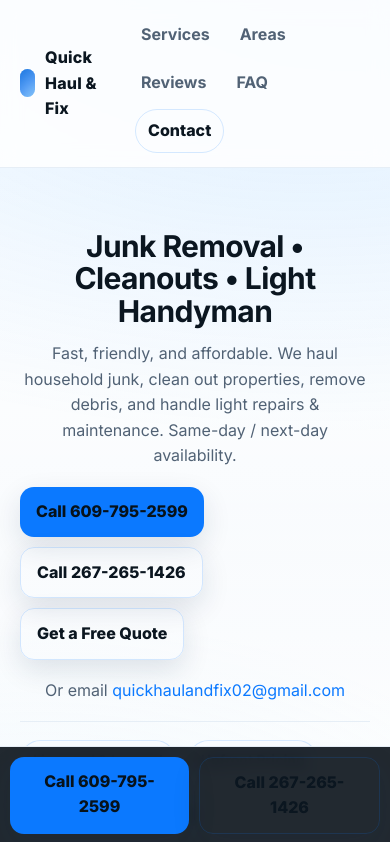
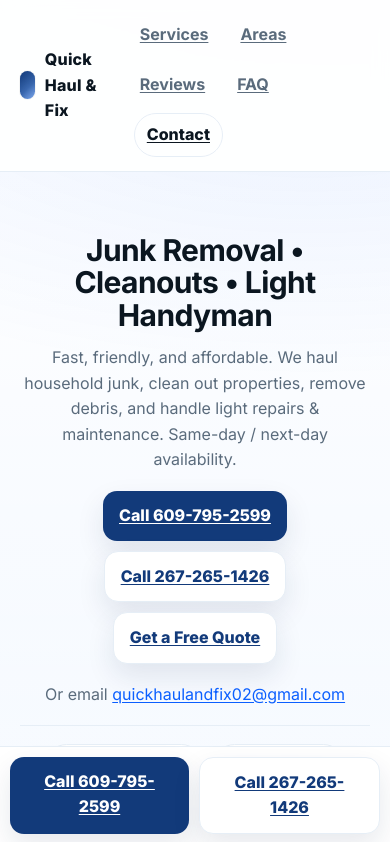
Before and after one commit to quickandfix/quickandfix.github.io, a plain HTML site: page index.html in a window 390 px wide. Shown: the top 842 px of the page. Drawn offline with Linux system fonts and the light colour scheme.

Commit message:
Update index.html

```diff
--- a/index.html
+++ b/index.html
@@ -5,7 +5,7 @@
 <meta name="viewport" content="width=device-width, initial-scale=1" />
 <title>Quick Haul & Fix — Junk Removal • Cleanouts • Light Handyman</title>
 <meta name="description" content="Fast, friendly, affordable junk removal & light handyman services across Philadelphia and nearby. Same-day / next-day availability. Call 609-795-2599 or 267-265-1426.">
-<meta name="theme-color" content="#0e1720">
+<meta name="theme-color" content="#ffffff">
 <link rel="preconnect" href="https://fonts.gstatic.com" crossorigin>
 <link rel="preconnect" href="https://fonts.googleapis.com" crossorigin>
 <link href="https://fonts.googleapis.com/css2?family=Inter:wght@400;600;700;800&display=swap" rel="stylesheet">
@@ -33,113 +33,115 @@
 </script>
 
 <style>
-  /* ========== Base / Theme ========== */
+  /* ===== Base (Light-Only, Navy Brand) ===== */
   *,*::before,*::after{box-sizing:border-box}
   html,body{height:100%;margin:0}
   :root{
-    --bg:#0e1720; --bg-2:#0b131b; --panel:#111c26;
-    --text:#eaf2f6; --muted:#a8bdcc; --muted-2:#8ea4b4;
-    --brand:#3aa0ff; --brand-2:#7fc3ff; --accent:#cfe8ff;
-    --card:#12202c; --card-2:#0f1b25;
-    --radius:16px; --radius-sm:12px; --shadow:0 14px 38px rgba(0,0,0,.35); --max:1140px;
-    --focus:0 0 0 3px rgba(58,160,255,.35), 0 0 0 1px rgba(255,255,255,.15) inset;
+    /* Professional light palette with navy primary */
+    --bg:#f6faff;          /* page background */
+    --bg-2:#eef5ff;        /* soft gradient stop */
+    --panel:#ffffff;       /* panels / topbar */
+    --text:#0b1620;        /* primary text */
+    --muted:#5a6b7c;       /* secondary text */
+    --muted-2:#6c7f91;     /* tertiary text */
 
-    --ring:rgba(255,255,255,.1); --hair:rgba(255,255,255,.08);
-  }
-  @media (prefers-color-scheme: light) {
-    :root{
-      --bg:#f7fbff; --bg-2:#f2f7fc; --panel:#ffffff;
-      --text:#0b1620; --muted:#516275; --muted-2:#6a7d90;
-      --brand:#0b79ff; --brand-2:#6bb7ff; --accent:#0b79ff;
-      --card:#ffffff; --card-2:#f9fcff;
-      --ring:rgba(11,121,255,.16); --hair:#e6eef6;
-      --shadow:0 10px 28px rgba(15,40,70,.12);
-    }
+    --brand:#123A7A;       /* NAVY (matches shirts) */
+    --brand-2:#3E6DB5;     /* navy tint for badges etc. */
+    --accent:#0B5FFF;      /* bright link/accent blue */
+
+    --card:#ffffff;        /* card base */
+    --card-2:#f9fbff;      /* subtle card gradient end */
+
+    --hair:#e6eef6;        /* hairline borders */
+    --ring:rgba(17,85,204,.18); /* interactive ring */
+    --focus:0 0 0 3px rgba(11,95,255,.25), 0 0 0 1px rgba(11,95,255,.35) inset;
+
+    --radius:16px; --radius-sm:12px; --max:1140px;
+    --shadow:0 12px 28px rgba(20,40,80,.10);
   }
   body{
     font-family:Inter, system-ui, -apple-system, Segoe UI, Roboto, Arial, sans-serif;
     color:var(--text);
     background:
-      radial-gradient(1100px 600px at 90% -10%, rgba(58,160,255,.14), transparent 60%),
-      radial-gradient(900px 520px at 10% 110%, rgba(125,211,255,.12), transparent 60%),
-      linear-gradient(180deg,var(--bg), var(--bg-2) 60%, var(--panel));
-    line-height:1.6;
-    text-rendering:optimizeLegibility;
+      radial-gradient(1000px 500px at 85% -20%, rgba(11,95,255,.08), transparent 60%),
+      linear-gradient(180deg,var(--bg), var(--bg-2) 48%, var(--bg));
+    line-height:1.6; text-rendering:optimizeLegibility;
   }
-  a{color:var(--accent);text-decoration:none}
-  a:focus-visible, button:focus-visible, .btn:focus-visible, .input:focus-visible, textarea:focus-visible, select:focus-visible{
-    outline:none; box-shadow:var(--focus); border-radius:10px
-  }
+  a{color:var(--accent);text-decoration:underline;text-underline-offset:2px}
+  a:hover{text-decoration-thickness:2px}
   .wrap{max-width:var(--max);margin:0 auto;padding:0 20px}
   .center{text-align:center}
+  .center .chips,.center .areas,.center .actions{justify-content:center}
 
-  /* ========== Topbar ========== */
+  /* ===== Topbar ===== */
   .topbar{
     position:sticky; top:0; z-index:60;
-    background:rgba(10,18,26,.75);
-    backdrop-filter:blur(10px);
-    border-bottom:1px solid var(--hair);
+    background:rgba(255,255,255,.9);
+    backdrop-filter:blur(8px);
+    border-bottom:1px solid var(--hair)
   }
-  @media (prefers-color-scheme: light) {.topbar{background:rgba(255,255,255,.8)}}
   .topbar .inner{display:flex;align-items:center;gap:14px;padding:14px 20px}
   .brand{display:flex;align-items:center;gap:10px;font-weight:800;letter-spacing:.2px}
   .badge{
     width:28px;height:28px;border-radius:10px;
-    background:linear-gradient(135deg,#1f7ae5,#60a5fa 55%,#9bd4ff);
-    box-shadow:0 6px 16px rgba(28,117,217,.35) inset, 0 0 0 1px rgba(255,255,255,.08)
+    background:linear-gradient(135deg,#123A7A,#3E6DB5 58%,#8DB9FF);
+    box-shadow:0 6px 16px rgba(18,58,122,.25) inset, 0 0 0 1px rgba(0,0,0,.04)
   }
-  nav{margin-left:auto;display:flex;gap:6px;align-items:center;flex-wrap:wrap}
+  nav{margin-left:auto;display:flex;gap:8px;align-items:center;flex-wrap:wrap}
   nav a{color:var(--muted);font-weight:700;padding:8px 12px;border-radius:999px;white-space:nowrap}
-  nav a:hover{background:var(--ring);color:var(--text)}
-  .cta-top{margin-left:6px;padding:8px 12px;border:1px solid var(--ring);border-radius:999px;color:var(--text);font-weight:800}
+  nav a:hover{background:var(--hair);color:var(--text)}
+  .cta-top{margin-left:6px;padding:8px 12px;border:1px solid var(--hair);border-radius:999px;color:var(--text);font-weight:800}
 
-  /* ========== Hero ========== */
+  /* ===== Hero ===== */
   .hero{
-    padding:56px 0 26px;
-    border-bottom:1px solid var(--hair);
+    padding:56px 0 28px;border-bottom:1px solid var(--hair);
     background:
-      radial-gradient(1400px 700px at 80% -20%, rgba(58,160,255,.18), transparent 60%),
+      radial-gradient(1200px 600px at 80% -20%, rgba(11,95,255,.10), transparent 60%),
       linear-gradient(180deg, var(--panel), transparent);
   }
-  .hero h1{font-size:clamp(30px,6.4vw,48px);line-height:1.08;margin:6px 0 14px;letter-spacing:-.02em}
+  .hero h1{font-size:clamp(30px,6.2vw,48px);line-height:1.08;margin:6px 0 14px;letter-spacing:-.02em}
   .hero p{color:var(--muted);font-size:clamp(16px,2.6vw,19px);margin:0 0 18px}
   .actions{display:flex;flex-wrap:wrap;gap:10px;margin:18px 0}
-  .btn{appearance:none;border:0;cursor:pointer;padding:12px 16px;border-radius:14px;font-weight:800;background:var(--brand);color:#07121a;box-shadow:var(--shadow);transition:transform .05s ease}
-  .btn:hover{transform:translateY(-1px)}
+  .btn{
+    appearance:none;border:0;cursor:pointer;padding:12px 16px;border-radius:14px;font-weight:800;
+    background:var(--brand); color:#ffffff; box-shadow:var(--shadow); transition:transform .05s ease, box-shadow .2s ease
+  }
+  .btn:hover{transform:translateY(-1px); box-shadow:0 14px 32px rgba(18,58,122,.20)}
   .btn:active{transform:translateY(0)}
-  .btn.alt{background:transparent;color:var(--text);border:1px solid var(--ring)}
+  .btn.alt{background:#ffffff;color:var(--brand);border:1px solid var(--hair)}
+  .btn:focus-visible{outline:none; box-shadow:var(--focus)}
 
   .chips{display:flex;gap:12px;flex-wrap:wrap;padding:18px 0 22px;border-top:1px solid var(--hair)}
-  .chip{padding:8px 12px;border:1px solid var(--ring);border-radius:999px;color:var(--muted);font-weight:700;font-size:14px;background:linear-gradient(180deg,var(--card-2),var(--card))}
+  .chip{padding:8px 12px;border:1px solid var(--hair);border-radius:999px;color:var(--muted);font-weight:700;font-size:14px;background:linear-gradient(180deg,#ffffff,var(--card-2))}
 
-  /* ========== Sections ========== */
+  /* ===== Sections ===== */
   section{padding:42px 0}
   h2{font-size:clamp(22px,4.6vw,30px);margin:0 0 10px;text-align:center;letter-spacing:-.01em}
   .sub{color:var(--muted);margin:-4px 0 18px;text-align:center}
   .muted{color:var(--muted)}
 
-  /* ========== Grid & Cards ========== */
+  /* ===== Grid & Cards ===== */
   .grid{display:grid;gap:16px;grid-template-columns:repeat(12,1fr)}
   .col-6{grid-column:span 6} .col-4{grid-column:span 4}
   @media (max-width:920px){.col-6,.col-4{grid-column:1/-1}}
   .card{
     background:linear-gradient(180deg,var(--card),var(--card-2));
-    border:1px solid var(--hair);
-    border-radius:var(--radius);
-    box-shadow:var(--shadow);
-    padding:18px
+    border:1px solid var(--hair); border-radius:var(--radius); box-shadow:var(--shadow); padding:18px
   }
   .card h3{margin:6px 0 8px;letter-spacing:-.01em}
 
-  /* ========== Area Pills ========== */
+  /* ===== Areas Pills ===== */
   .areas{display:flex;gap:12px;flex-wrap:wrap;justify-content:center}
-  .pill{background:linear-gradient(180deg,var(--card-2),var(--card));border:1px solid var(--ring);padding:10px 14px;border-radius:12px;font-weight:800}
+  .pill{background:linear-gradient(180deg,#ffffff,var(--card-2));border:1px solid var(--hair);padding:10px 14px;border-radius:12px;font-weight:800}
 
-  /* ========== Steps ========== */
+  /* ===== Steps ===== */
   .step{display:flex;gap:12px;align-items:flex-start;justify-content:flex-start}
-  .step .num{width:30px;height:30px;display:grid;place-items:center;font-weight:900;border-radius:999px;background:linear-gradient(180deg,#0b151d,#0e1b25);border:1px solid var(--ring);color:var(--accent);flex:0 0 auto}
+  .num{
+    width:30px;height:30px;display:grid;place-items:center;font-weight:900;border-radius:999px;
+    background:#ffffff;border:1px solid var(--hair);color:var(--brand);flex:0 0 auto
+  }
 
-  /* ========== Reviews ========== */
+  /* ===== Reviews ===== */
   #reviews .rail{
     width:100%;display:flex;gap:16px;overflow:hidden;justify-content:flex-start;
     mask-image:linear-gradient(90deg,transparent,black 6%,black 94%,transparent);
@@ -152,38 +154,21 @@
   @keyframes marquee{from{transform:translate3d(0,0,0)}to{transform:translate3d(-50%,0,0)}}
   @media (prefers-reduced-motion:reduce){.marquee{animation:none}}
 
-  /* ========== Forms ========== */
+  /* ===== Forms ===== */
   .contact .row{display:flex;gap:12px;flex-wrap:wrap;justify-content:center}
   .contact .row > *{flex:1;min-width:240px}
   .input, textarea, select{
-    width:100%;padding:12px 14px;border-radius:12px;border:1px solid var(--ring);
-    background:linear-gradient(180deg,#0b151d,#0c161e);color:var(--text);font-size:16px
+    width:100%;padding:12px 14px;border-radius:12px;border:1px solid var(--hair);
+    background:#ffffff;color:var(--text);font-size:16px
   }
-  @media (prefers-color-scheme: light){
-    .input, textarea, select{background:#fff}
-  }
+  .input:focus-visible, textarea:focus-visible, select:focus-visible{outline:none; box-shadow:var(--focus)}
 
-  /* ========== Mobile Callbar ========== */
-  .callbar{position:fixed;left:0;right:0;bottom:0;z-index:70;display:none;gap:10px;justify-content:center;padding:10px;background:rgba(10,18,26,.9);backdrop-filter:blur(8px);border-top:1px solid var(--hair)}
+  /* ===== Mobile callbar ===== */
+  .callbar{position:fixed;left:0;right:0;bottom:0;z-index:70;display:none;gap:10px;justify-content:center;padding:10px;background:rgba(255,255,255,.95);backdrop-filter:blur(8px);border-top:1px solid var(--hair)}
   .callbar a{flex:1;text-align:center}
   @media (max-width:760px){.callbar{display:flex} body{padding-bottom:72px}}
 
-  /* ========== Footer ========== */
   footer{padding:26px 18px;color:var(--muted);text-align:center;border-top:1px solid var(--hair)}
-
-  /* ========== FAQ (Refined) ========== */
-  .faq .card{padding:0; overflow:hidden}
-  .faq details{border:1px solid var(--hair); border-radius:12px; background:linear-gradient(180deg,var(--card),var(--card-2))}
-  .faq details + details{margin-top:10px}
-  .faq summary{list-style:none; cursor:pointer; display:flex; align-items:center; justify-content:space-between; gap:16px; padding:16px 18px; font-weight:800; color:var(--text)}
-  .faq summary::-webkit-details-marker{display:none}
-  .faq summary .q{flex:1}
-  .faq summary .arrow{transition:transform .2s ease}
-  .faq details[open] summary .arrow{transform:rotate(90deg)}
-  .faq .a{padding:0 18px 16px; color:var(--muted); line-height:1.6}
-
-  /* ========== Utility ========== */
-  .sr{position:absolute!important;width:1px;height:1px;padding:0;margin:-1px;overflow:hidden;clip:rect(0,0,0,0);white-space:nowrap;border:0}
 </style>
 </head>
 <body>
@@ -215,7 +200,7 @@
       <div class="actions" role="group" aria-label="Quick actions">
         <a class="btn" href="tel:+16097952599" aria-label="Call 609-795-2599">Call 609-795-2599</a>
         <a class="btn alt" href="tel:+12672651426" aria-label="Call 267-265-1426">Call 267-265-1426</a>
-        <!-- Keep SMS to 267 for quotes (unchanged) -->
+        <!-- Always SMS 267 for quotes (unchanged) -->
         <a class="btn alt" href="sms:+12672651426?body=Hi!%20Please%20quote%20my%20junk%20removal/handyman%20job.%20ZIP:%20%0APhotos:%20(attached)">Get a Free Quote</a>
       </div>
 
@@ -436,7 +421,7 @@
         <div class="col-6">
           <div class="card">
             <h3 class="center">Quick Email</h3>
-            <!-- Keep function + fields identical -->
+            <!-- Functions & fields unchanged -->
             <form onsubmit="return draftEmail(event)" aria-label="Quick email form">
               <div class="row">
                 <input class="input" type="text" name="name" placeholder="Your name" required aria-label="Your name">
@@ -444,7 +429,7 @@
               </div>
               <textarea class="input" name="msg" rows="4" placeholder="Describe the job, stairs/access, ideal timeframe…" required aria-label="Your message"></textarea>
               <button class="btn" type="submit">Draft Email</button>
-              <p id="note" style="display:none;color:#6ee7b7;font-weight:800;margin:6px 0 0" role="status">Email ready — tap send in your mail app.</p>
+              <p id="note" style="display:none;color:#16a34a;font-weight:800;margin:6px 0 0" role="status">Email ready — tap send in your mail app.</p>
             </form>
           </div>
         </div>
@@ -466,7 +451,7 @@
 </footer>
 
 <script>
-  // Keep identical functionality: year, email draft, review submission, marquee fallback
+  // Year
   document.getElementById('yr').textContent = new Date().getFullYear();
 
   // Quick Email composer (UNCHANGED)
@@ -485,7 +470,7 @@
     return false;
   }
 
-  // Leave a Review (UNCHANGED flow: email + live inject)
+  // Leave a Review (UNCHANGED: email + live inject)
   function submitReview(e){
     e.preventDefault();
     const f = e.target;
```
